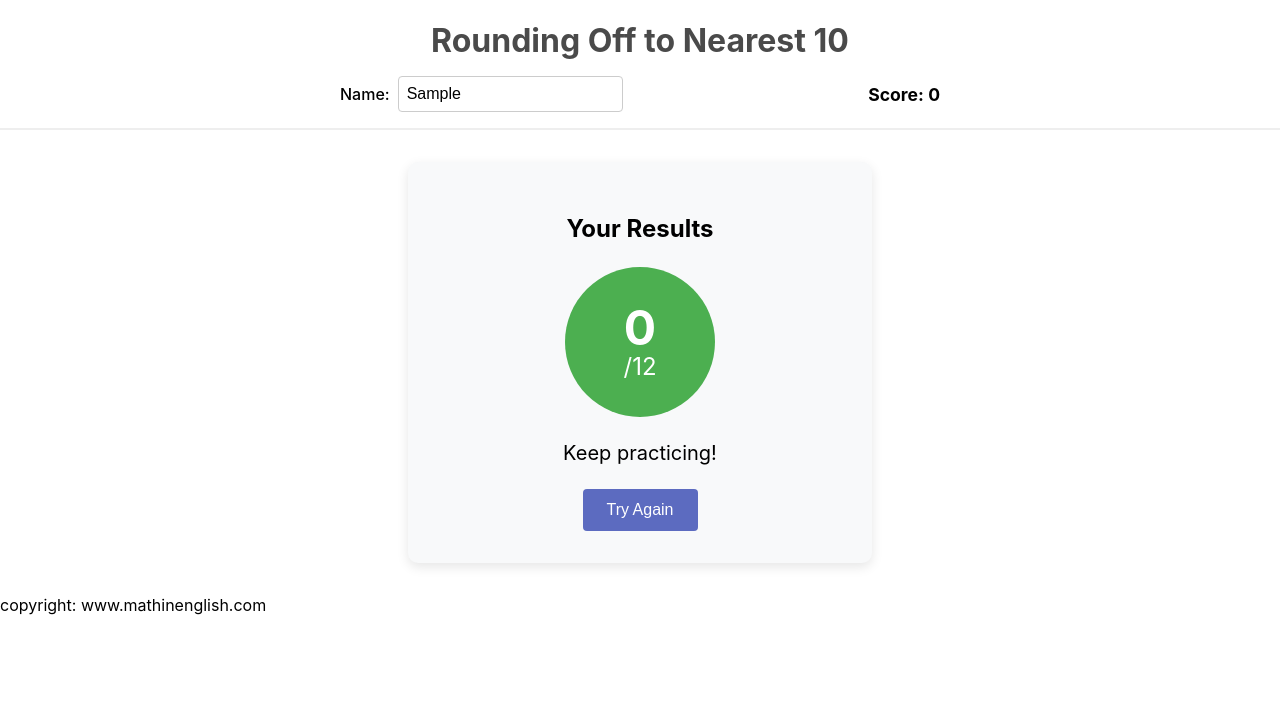
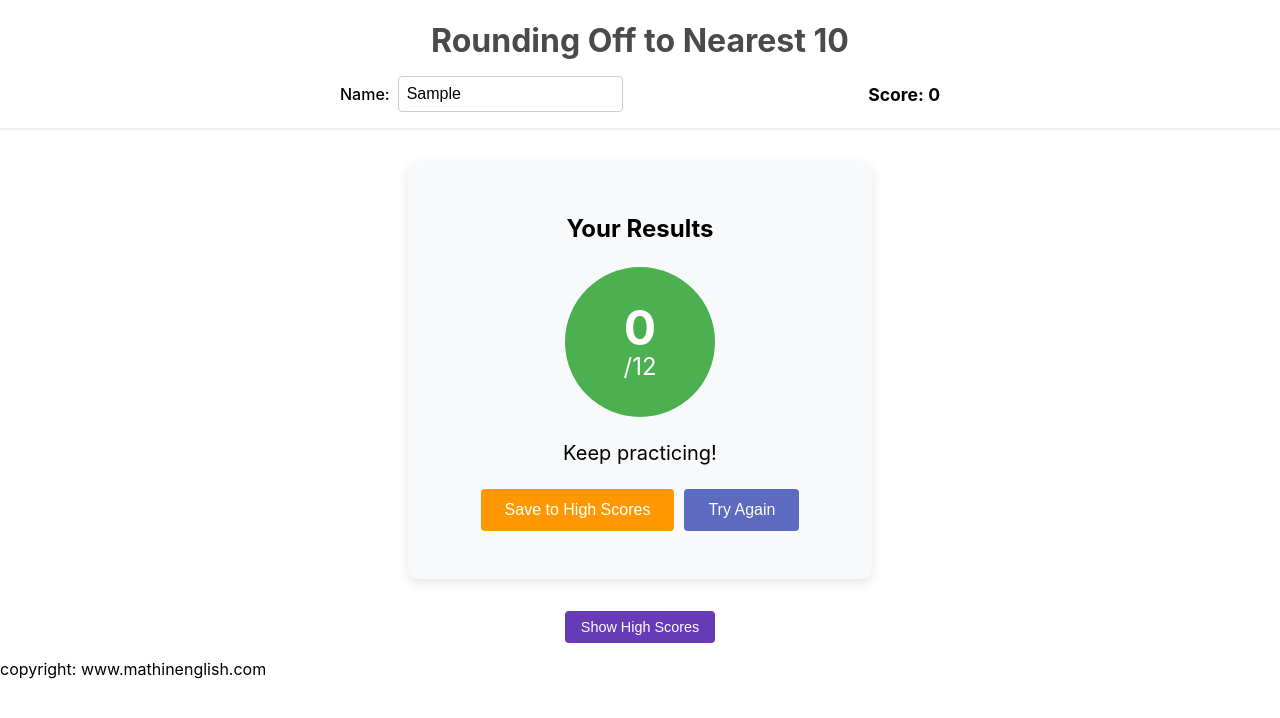
Before and after one commit to navein97/math-worksheet, a React (Create React App) app: page / in a window 1280 px wide. Both pictures are taken after typing "Sample" into the empty fields and a click on the button "Submit". Shown: the top 718 px of the page. Built offline with nearby package versions, Linux system fonts and the light colour scheme.

Commit message:
completed ✅

```diff
--- a/package.json
+++ b/package.json
@@ -3,6 +3,7 @@
   "version": "0.1.0",
   "private": true,
   "dependencies": {
+    "@netlify/blobs": "^8.1.1",
     "@testing-library/dom": "^10.4.0",
     "@testing-library/jest-dom": "^6.6.3",
     "@testing-library/react": "^16.2.0",
--- a/src/App.css
+++ b/src/App.css
@@ -35,6 +35,70 @@
   margin-bottom: 2rem;
 }
 
+.toggle-highscores-button {
+  display: block;
+  margin: 1rem auto;
+  background-color: #673ab7;
+  color: white;
+  padding: 0.5rem 1rem;
+  border: none;
+  border-radius: 4px;
+  font-size: 0.9rem;
+  cursor: pointer;
+  transition: background-color 0.2s;
+}
+
+.toggle-highscores-button:hover {
+  background-color: #5e35b1;
+}
+
+.action-buttons {
+  display: flex;
+  justify-content: center;
+  gap: 1rem;
+  margin: 2rem 0;
+}
+
+.reset-button,
+.submit-button {
+  padding: 0.75rem 1.5rem;
+  border: none;
+  border-radius: 4px;
+  font-size: 1rem;
+  font-weight: 600;
+  cursor: pointer;
+  transition: all 0.2s ease;
+  box-shadow: 0 2px 4px rgba(0, 0, 0, 0.1);
+}
+
+.reset-button {
+  background-color: #f0f0f0;
+  color: #555;
+}
+
+.reset-button:hover {
+  background-color: #e0e0e0;
+  transform: translateY(-2px);
+  box-shadow: 0 4px 8px rgba(0, 0, 0, 0.1);
+}
+
+.submit-button {
+  background-color: #4caf50;
+  color: white;
+}
+
+.submit-button:hover {
+  background-color: #3e8e41;
+  transform: translateY(-2px);
+  box-shadow: 0 4px 8px rgba(0, 0, 0, 0.1);
+}
+
+.submit-button:disabled {
+  background-color: #a5d6a7;
+  cursor: not-allowed;
+  transform: none;
+}
+
 @media (max-width: 768px) {
   .questions-container {
     grid-template-columns: 1fr;
--- a/src/App.js
+++ b/src/App.js
@@ -3,6 +3,7 @@ import "./App.css";
 import Header from "./components/Header";
 import Question from "./components/Question";
 import Results from "./components/Results";
+import HighScores from "./components/HighScores";
 import questionsData from "./questionsData";
 
 function App() {
@@ -20,6 +21,33 @@ function App() {
   const [submitted, setSubmitted] = useState(() => {
     return localStorage.getItem("worksheet-submitted") === "true";
   });
+  const [showHighScores, setShowHighScores] = useState(false);
+  const [highScores, setHighScores] = useState([]);
+  const [highScoresLoading, setHighScoresLoading] = useState(false);
+
+  // Function to fetch high scores
+  const fetchHighScores = async () => {
+    try {
+      setHighScoresLoading(true);
+      const response = await fetch("/.netlify/functions/highscores");
+      const data = await response.json();
+
+      if (data.highScores) {
+        setHighScores(data.highScores);
+      }
+    } catch (err) {
+      console.error("Error fetching high scores:", err);
+    } finally {
+      setHighScoresLoading(false);
+    }
+  };
+
+  // Fetch high scores when component mounts or showHighScores changes
+  useEffect(() => {
+    if (showHighScores) {
+      fetchHighScores();
+    }
+  }, [showHighScores]);
 
   // Save to localStorage whenever these values change
   useEffect(() => {
@@ -66,6 +94,7 @@ function App() {
     setAnswers({});
     setScore(null);
     setSubmitted(false);
+    setShowHighScores(false);
 
     // Clear localStorage items
     localStorage.removeItem("worksheet-answers");
@@ -82,17 +111,63 @@ function App() {
     }));
   };
 
+  // Toggle high scores display
+  const toggleHighScores = () => {
+    setShowHighScores((prev) => !prev);
+  };
+
   return (
     <div className="app">
       <div className="worksheet">
         <Header name={name} setName={setName} score={score} />
 
         {submitted ? (
-          <Results
-            score={score}
-            totalQuestions={questionsData.length}
-            onReset={resetWorksheet}
-          />
+          <>
+            <Results
+              score={score}
+              totalQuestions={questionsData.length}
+              onReset={resetWorksheet}
+              name={name}
+              onScoreSaved={fetchHighScores}
+            />
+            <button
+              className="toggle-highscores-button"
+              onClick={toggleHighScores}
+            >
+              {showHighScores ? "Hide High Scores" : "Show High Scores"}
+            </button>
+            {showHighScores && (
+              <div className="high-scores">
+                <h2>High Scores</h2>
+                {highScoresLoading ? (
+                  <div className="high-scores-loading">
+                    Loading high scores...
+                  </div>
+                ) : highScores.length === 0 ? (
+                  <p>No high scores yet. Be the first!</p>
+                ) : (
+                  <table>
+                    <thead>
+                      <tr>
+                        <th>Rank</th>
+                        <th>Name</th>
+                        <th>Score</th>
+                      </tr>
+                    </thead>
+                    <tbody>
+                      {highScores.map((score, index) => (
+                        <tr key={index}>
+                          <td>{index + 1}</td>
+                          <td>{score.name}</td>
+                          <td>{score.score}</td>
+                        </tr>
+                      ))}
+                    </tbody>
+                  </table>
+                )}
+              </div>
+            )}
+          </>
         ) : (
           <>
             <div className="questions-container">
--- /dev/null
+++ b/src/components/HighScores.css
@@ -0,0 +1,49 @@
+.high-scores {
+  margin-top: 2rem;
+  padding: 1.5rem;
+  background-color: #f9f9f9;
+  border-radius: 8px;
+  box-shadow: 0 2px 5px rgba(0, 0, 0, 0.05);
+}
+
+.high-scores h2 {
+  text-align: center;
+  margin-bottom: 1rem;
+  color: #333;
+}
+
+.high-scores table {
+  width: 100%;
+  border-collapse: collapse;
+}
+
+.high-scores th,
+.high-scores td {
+  padding: 0.75rem;
+  text-align: left;
+  border-bottom: 1px solid #eee;
+}
+
+.high-scores th {
+  background-color: #f0f0f0;
+  font-weight: 600;
+}
+
+.high-scores tr:nth-child(even) {
+  background-color: #f5f5f5;
+}
+
+.high-scores tr:hover {
+  background-color: #e9e9e9;
+}
+
+.high-scores-loading,
+.high-scores-error {
+  text-align: center;
+  padding: 1rem;
+  color: #666;
+}
+
+.high-scores-error {
+  color: #d32f2f;
+}
--- /dev/null
+++ b/src/components/HighScores.js
@@ -0,0 +1,64 @@
+import React, { useState, useEffect } from "react";
+import "./HighScores.css";
+
+function HighScores() {
+  const [highScores, setHighScores] = useState([]);
+  const [loading, setLoading] = useState(true);
+  const [error, setError] = useState(null);
+
+  // Fetch high scores whenever the component is displayed
+  useEffect(() => {
+    const fetchHighScores = async () => {
+      try {
+        setLoading(true);
+        const response = await fetch("/.netlify/functions/highscores");
+        const data = await response.json();
+
+        if (data.highScores) {
+          setHighScores(data.highScores);
+        }
+      } catch (err) {
+        console.error("Error fetching high scores:", err);
+        setError("Failed to load high scores");
+      } finally {
+        setLoading(false);
+      }
+    };
+
+    fetchHighScores();
+  }, []); // Empty dependency array means this runs once when component mounts
+
+  if (loading)
+    return <div className="high-scores-loading">Loading high scores...</div>;
+  if (error) return <div className="high-scores-error">{error}</div>;
+
+  return (
+    <div className="high-scores">
+      <h2>High Scores</h2>
+      {highScores.length === 0 ? (
+        <p>No high scores yet. Be the first!</p>
+      ) : (
+        <table>
+          <thead>
+            <tr>
+              <th>Rank</th>
+              <th>Name</th>
+              <th>Score</th>
+            </tr>
+          </thead>
+          <tbody>
+            {highScores.map((score, index) => (
+              <tr key={index}>
+                <td>{index + 1}</td>
+                <td>{score.name}</td>
+                <td>{score.score}</td>
+              </tr>
+            ))}
+          </tbody>
+        </table>
+      )}
+    </div>
+  );
+}
+
+export default HighScores;
--- a/src/components/Results.css
+++ b/src/components/Results.css
@@ -50,3 +50,42 @@
 .try-again-button:hover {
   background-color: #3f51b5;
 }
+
+.save-score-button {
+  background-color: #ff9800;
+  color: white;
+  margin-bottom: 1rem;
+  margin-right: 10px;
+  padding: 0.75rem 1.5rem;
+  border: none;
+  border-radius: 4px;
+  font-size: 1rem;
+  cursor: pointer;
+  transition: background-color 0.2s;
+}
+
+.save-score-button:hover {
+  background-color: #f57c00;
+}
+
+.save-score-button:disabled {
+  background-color: #ffcc80;
+  cursor: not-allowed;
+}
+
+.success-message {
+  color: #4caf50;
+  font-weight: bold;
+  margin-bottom: 1rem;
+  padding: 0.5rem;
+  background-color: rgba(76, 175, 80, 0.1);
+  border-radius: 4px;
+}
+
+.error-message {
+  color: #f44336;
+  margin-bottom: 1rem;
+  padding: 0.5rem;
+  background-color: rgba(244, 67, 54, 0.1);
+  border-radius: 4px;
+}
--- a/src/components/Results.js
+++ b/src/components/Results.js
@@ -1,7 +1,11 @@
-import React from "react";
+import React, { useState } from "react";
 import "./Results.css";
 
-function Results({ score, totalQuestions, onReset }) {
+function Results({ score, totalQuestions, onReset, name, onScoreSaved }) {
+  const [isSaving, setIsSaving] = useState(false);
+  const [saved, setSaved] = useState(false);
+  const [error, setError] = useState(null);
+
   const percentage = (score / totalQuestions) * 100;
 
   let message = "";
@@ -15,6 +19,39 @@ function Results({ score, totalQuestions, onReset }) {
     message = "Keep practicing!";
   }
 
+  const saveHighScore = async () => {
+    try {
+      setIsSaving(true);
+      setError(null);
+
+      const response = await fetch("/.netlify/functions/highscores", {
+        method: "POST",
+        headers: {
+          "Content-Type": "application/json",
+        },
+        body: JSON.stringify({ name, score }),
+      });
+
+      const data = await response.json();
+
+      if (!response.ok) {
+        throw new Error(data.error || "Failed to save score");
+      }
+
+      // Call the callback to fetch updated high scores
+      if (onScoreSaved) {
+        onScoreSaved();
+      }
+
+      setSaved(true);
+    } catch (err) {
+      console.error("Error saving high score:", err);
+      setError(err.message || "Failed to save your score");
+    } finally {
+      setIsSaving(false);
+    }
+  };
+
   return (
     <div className="results">
       <h2>Your Results</h2>
@@ -23,6 +60,23 @@ function Results({ score, totalQuestions, onReset }) {
         <span className="total">/{totalQuestions}</span>
       </div>
       <p className="result-message">{message}</p>
+
+      {!saved && !error && (
+        <button
+          className="save-score-button"
+          onClick={saveHighScore}
+          disabled={isSaving}
+        >
+          {isSaving ? "Saving..." : "Save to High Scores"}
+        </button>
+      )}
+
+      {saved && (
+        <div className="success-message">Your score has been saved!</div>
+      )}
+
+      {error && <div className="error-message">{error}</div>}
+
       <button className="try-again-button" onClick={onReset}>
         Try Again
       </button>
```
Also changed, not shown: 2 other files (tests, documents, lock files or other folders).
